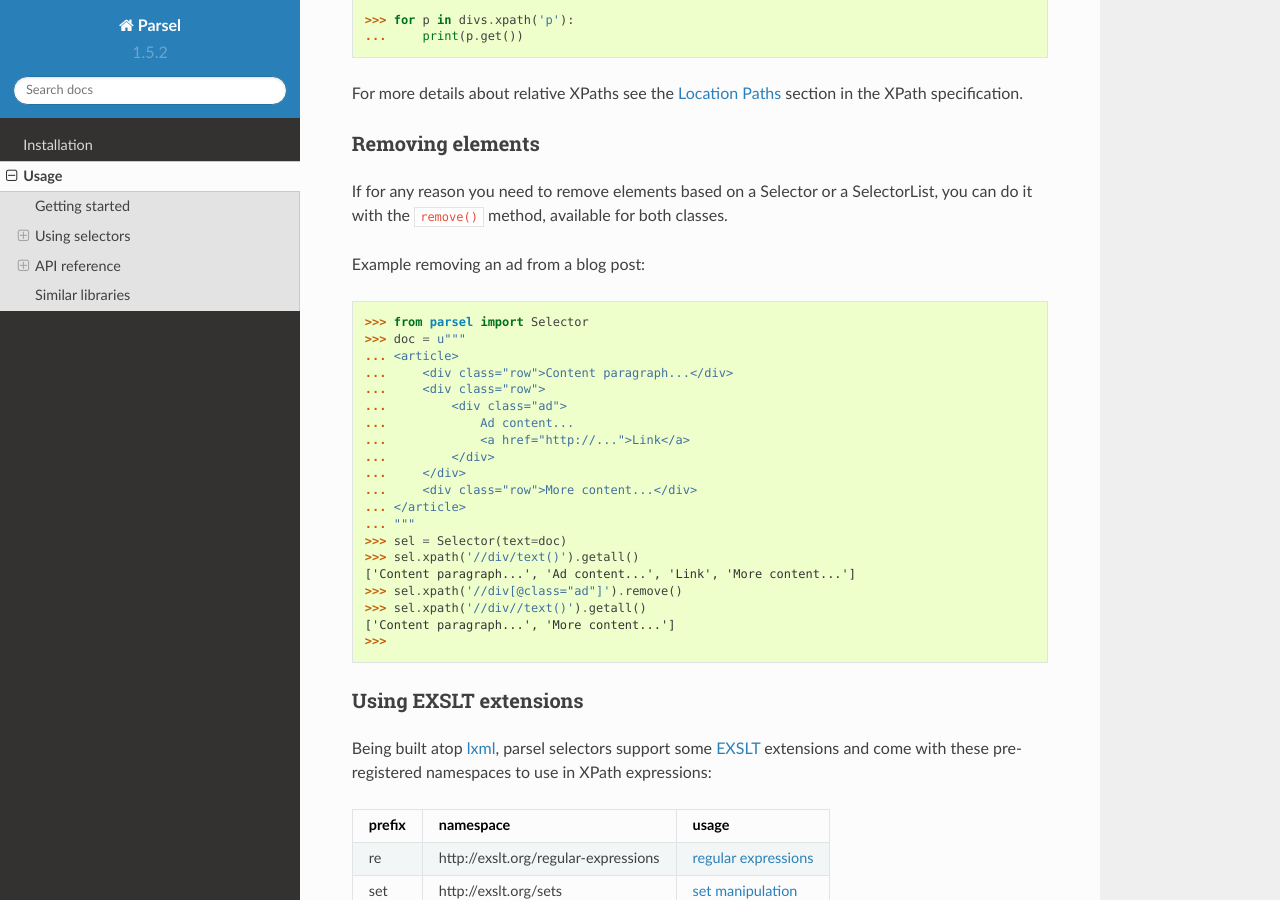
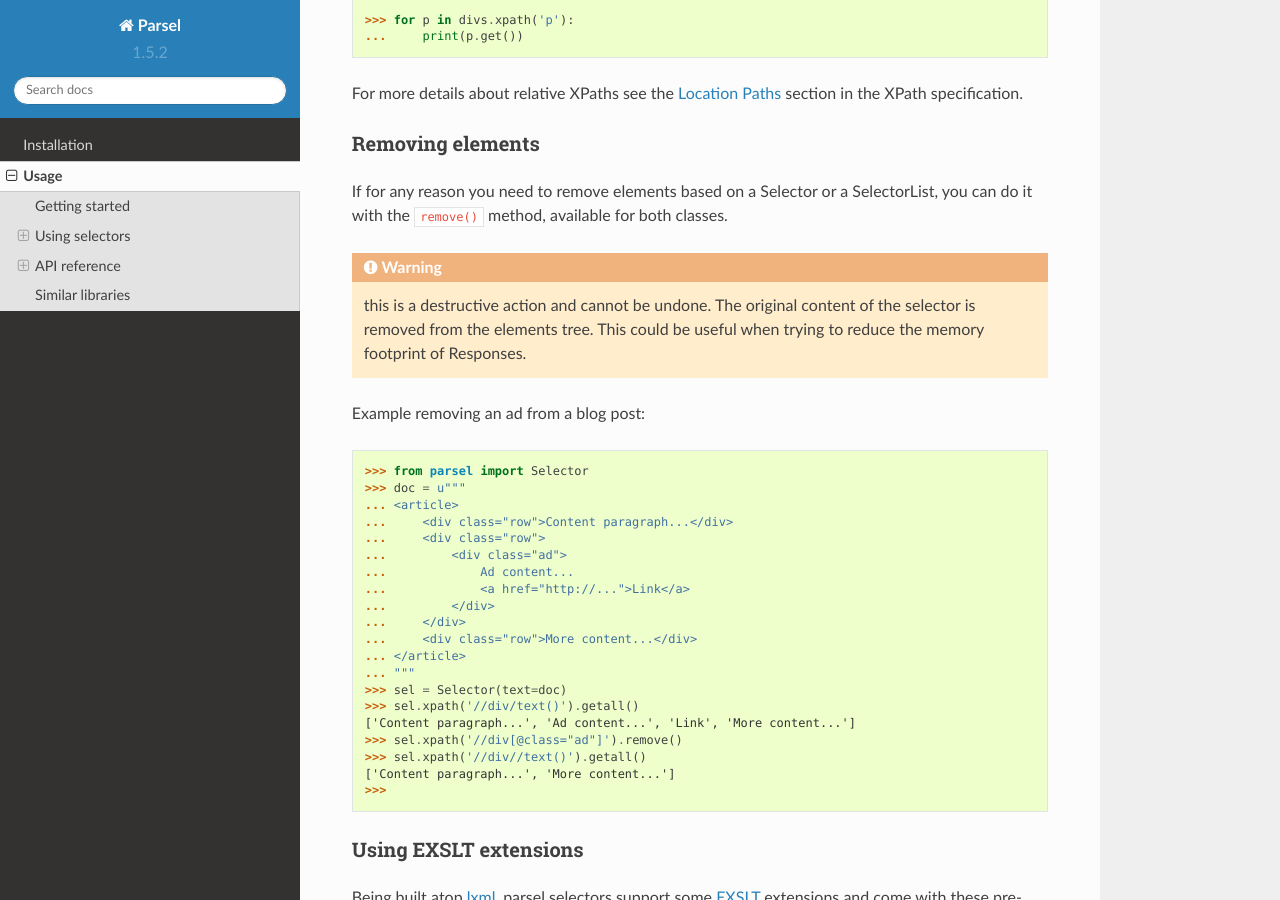
Before and after one commit to scrapy/parsel, a Sphinx documentation site: the page built from docs/usage.rst, in a window 1280 px wide and 900 px high, scrolled down 8096 px. Built offline with Sphinx 7.4.7 and the Read the Docs theme 2.0.0, drawn with Linux system fonts in a browser that asks for light colours.

Commit message:
stating remove() as a destructive action that cannot be undone

```diff
--- a/docs/usage.rst
+++ b/docs/usage.rst
@@ -391,6 +391,10 @@ Removing elements
 If for any reason you need to remove elements based on a Selector or
 a SelectorList, you can do it with the ``remove()`` method, available for both
 classes.
+
+.. warning:: this is a destructive action and cannot be undone. The original
+    content of the selector is removed from the elements tree. This could be useful
+    when trying to reduce the memory footprint of Responses.
 
 Example removing an ad from a blog post:
 
```
